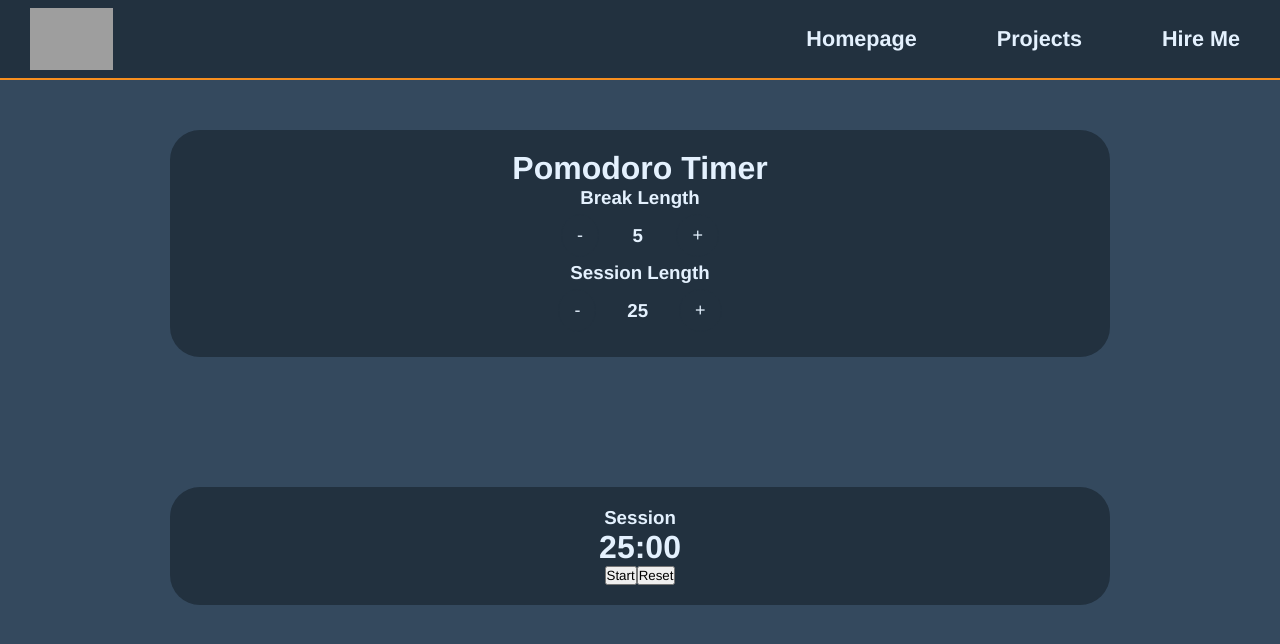
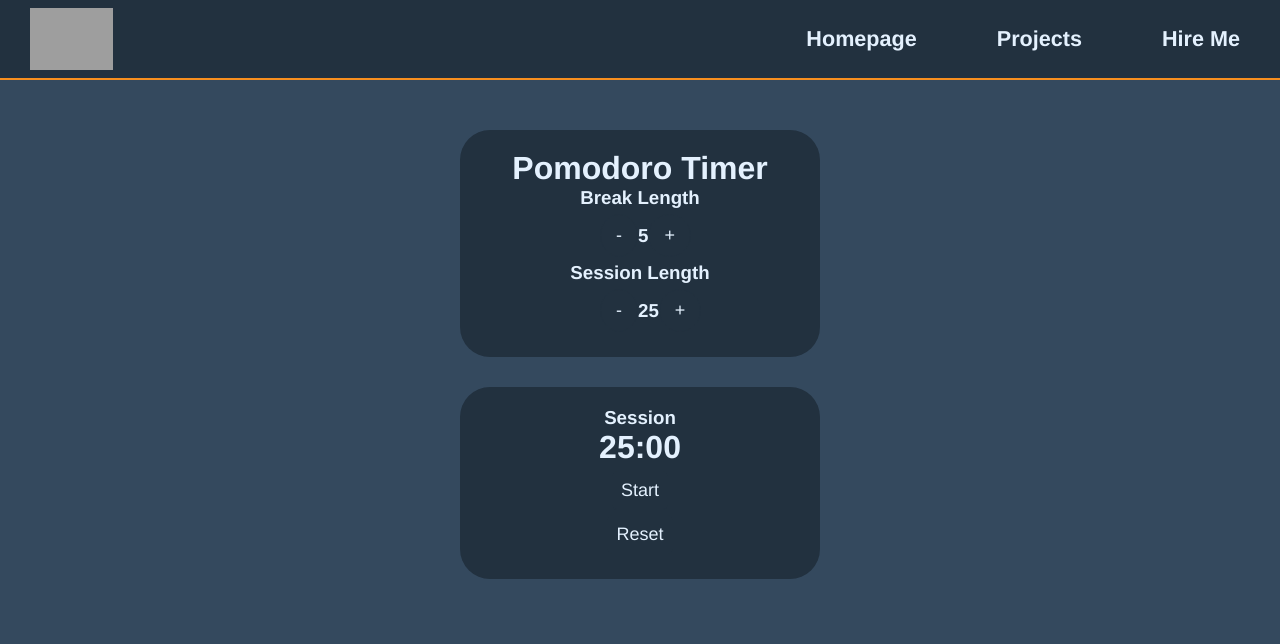
Before and after one commit to Windowsnipz/pomodoro-timer, a React (Create React App) app: page / in a window 1280 px wide. Shown: the top 644 px of the page. Built offline with nearby package versions, Linux system fonts and the light colour scheme; grey boxes are pictures that could not be loaded.

Commit message:
styling progress

```diff
--- a/src/Clock.js
+++ b/src/Clock.js
@@ -70,10 +70,10 @@ function Clock({ sessionLength, breakLength, changeSessionLength, changeBreakLen
                 </h1>
             </div>
             <div>
-                <button id="start_stop" onClick={toggleTimer}>
+                <button id="start_stop" class="btn" onClick={toggleTimer}>
                     {isActive ? 'Stop' : 'Start'}
                 </button>
-                <button id="reset" onClick={reset}>Reset</button>
+                <button id="reset" class="btn" onClick={reset}>Reset</button>
                 <audio id="beep" ref={audioRef} src="./w3-effect.mp3" />
             </div>
         </div>
--- a/src/index.css
+++ b/src/index.css
@@ -84,6 +84,9 @@ code {
   main div {
       width: 10%;
   }
+  .box {
+    width: 10%;
+  }
 }
 
 /* Section class*/
@@ -96,7 +99,17 @@ code {
   border-radius: 30px;
   background-color: var(--gray1);
   scroll-margin-top: 10vh; /* Ensures correct scrolling from the navbar */
+  margin-top: 30px /* margin below navbar, removed for React*/
+}
+
+.box:first-of-type {
   margin-top: 130px /* margin below navbar, removed for React*/
+}
+
+@media (min-width: 1000px) {
+  .box {
+    width: 25%;
+  }
 }
 
 .timer-settings {
@@ -109,17 +122,22 @@ code {
 .btn {
   display: block;
   margin: 5px auto;
-  padding: 10px;
-  padding-left: 15px;
-  padding-right: 15px;
+  padding: 8px;
   font-family: Helvetica, sans-serif;
   /*font-weight: 900;*/
   font-size: large;
-  border-radius: 100%;
+  border-radius: 5px;
   border: 1px solid var(--gray1);
   color: var(--blue1);
   background-color: var(--gray1);
   transition: color 0.2s, background-color 0.2s;
+}
+
+#session-increment, #session-decrement, #break-increment, #break-decrement {
+  padding: 10px;
+  padding-left: 15px;
+  padding-right: 15px;
+  border-radius: 100%;
 }
 
 .btn:hover {
```
